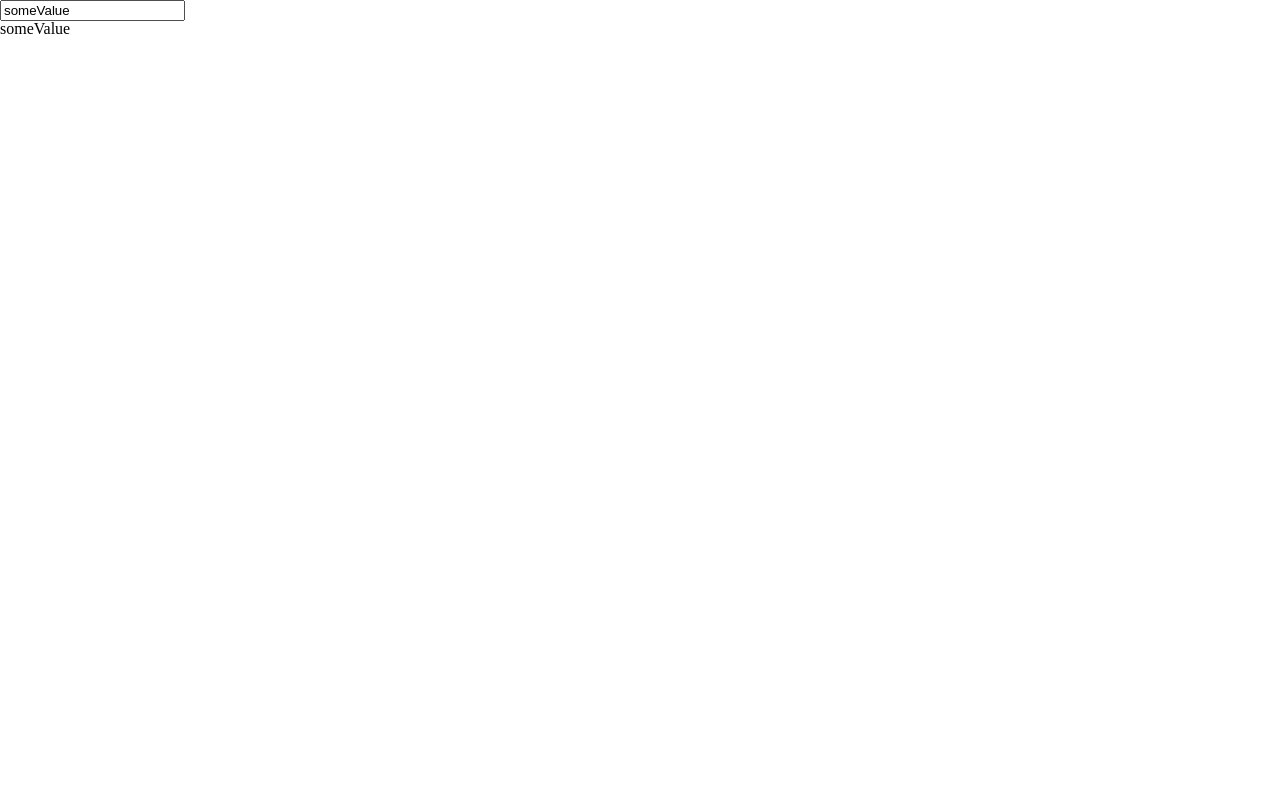
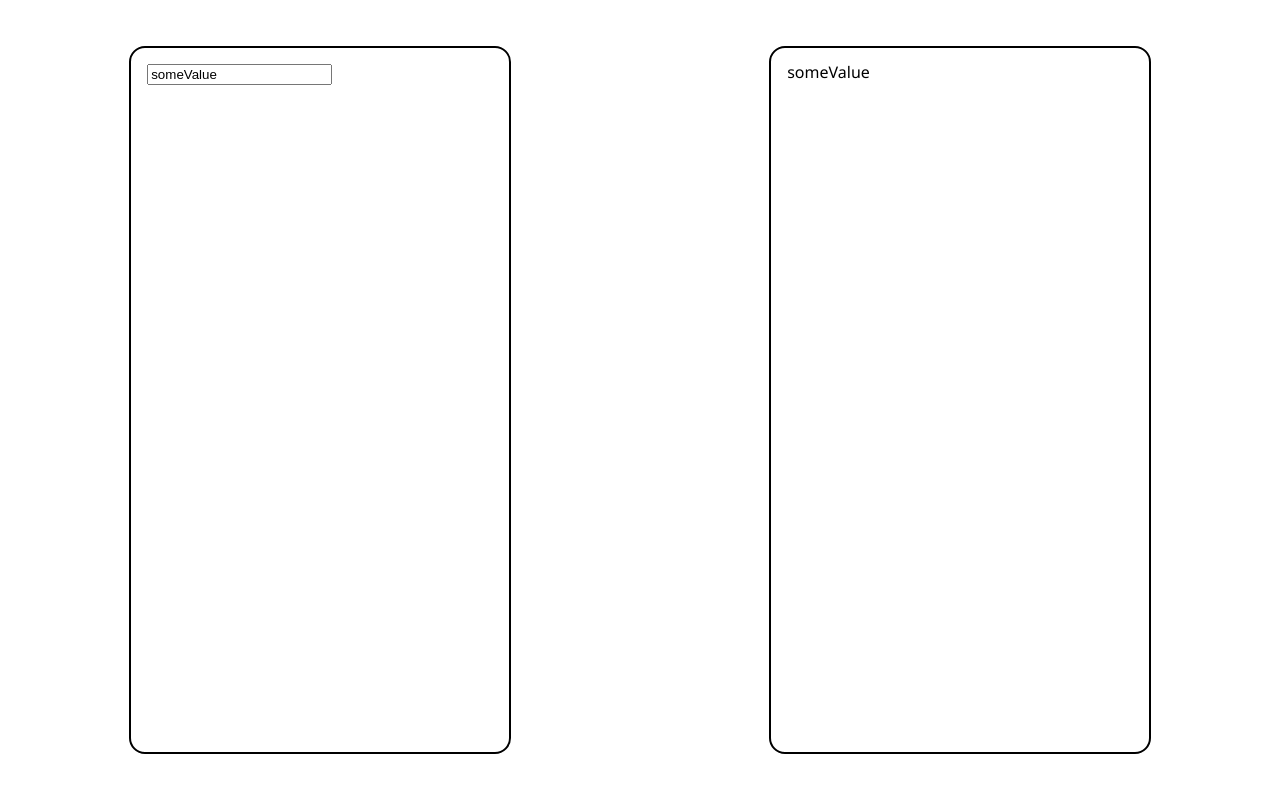
Before and after one commit to BuonicosII/cv-application, a React (Vite) app: page / in a window 1280 px wide. Shown: the top 792 px of the page. Built offline with nearby package versions, Linux system fonts and the light colour scheme.

Commit message:
Basic css setup

```diff
--- a/src/components/App.jsx
+++ b/src/components/App.jsx
@@ -6,10 +6,10 @@ function App() {
   const [curriculum, setCurriculum] = useState({ name: "Winston", surname: "Churchill", value: 'someValue'})
 
   return (
-    <div>
+    <>
       <CurriculumForm someObj={curriculum} someFn={setCurriculum}/>
       <Curriculum anotherObj={curriculum}/>
-    </div>
+    </>
   )
 }
 
--- a/src/components/Curriculum.jsx
+++ b/src/components/Curriculum.jsx
@@ -1,6 +1,6 @@
 function Curriculum({ anotherObj }) {
     return (
-        <div>
+        <div className="curriculumDiv">
             {anotherObj.value}
         </div>
     )
--- a/src/components/CurriculumForm.jsx
+++ b/src/components/CurriculumForm.jsx
@@ -9,9 +9,11 @@ function CurriculumForm({ someObj, someFn }) {
     }
 
     return (
-        <form>
-            <input onChange={formSubmit} value={someObj.value}></input>
-        </form>
+        <div className="curriculumDiv">
+            <form>
+                <input onChange={formSubmit} value={someObj.value}></input>
+            </form>
+        </div>
     )
 }
 
--- a/src/main.jsx
+++ b/src/main.jsx
@@ -2,6 +2,7 @@ import React from 'react'
 import ReactDOM from 'react-dom/client'
 import App from './components/App.jsx'
 import './styles/style.css'
+
 
 ReactDOM.createRoot(document.getElementById('root')).render(
   <React.StrictMode>
--- a/src/styles/style.css
+++ b/src/styles/style.css
@@ -28,8 +28,15 @@ article, aside, details, figcaption, figure,
 footer, header, hgroup, menu, nav, section {
 	display: block;
 }
+
+html {
+    font-family: 'Segoe UI', Tahoma, Geneva, Verdana, sans-serif;
+}
+
 body {
 	line-height: 1;
+    width: 100vw;
+    height: 100vh;
 }
 ol, ul {
 	list-style: none;
@@ -37,6 +44,7 @@ ol, ul {
 blockquote, q {
 	quotes: none;
 }
+
 blockquote:before, blockquote:after,
 q:before, q:after {
 	content: '';
@@ -46,3 +54,22 @@ table {
 	border-collapse: collapse;
 	border-spacing: 0;
 }
+
+#root {
+    width: 100%;
+    height: 100%;
+    padding: 5vw;
+    gap: 10vw;
+    display: flex;
+    justify-content: space-around;
+    align-items: center;
+    box-sizing: border-box;
+}
+
+.curriculumDiv {
+    border: solid 2px black;
+    border-radius: 2vh;
+    height: 100%;
+    width: 30%;
+    padding: 2vh;
+}
```
